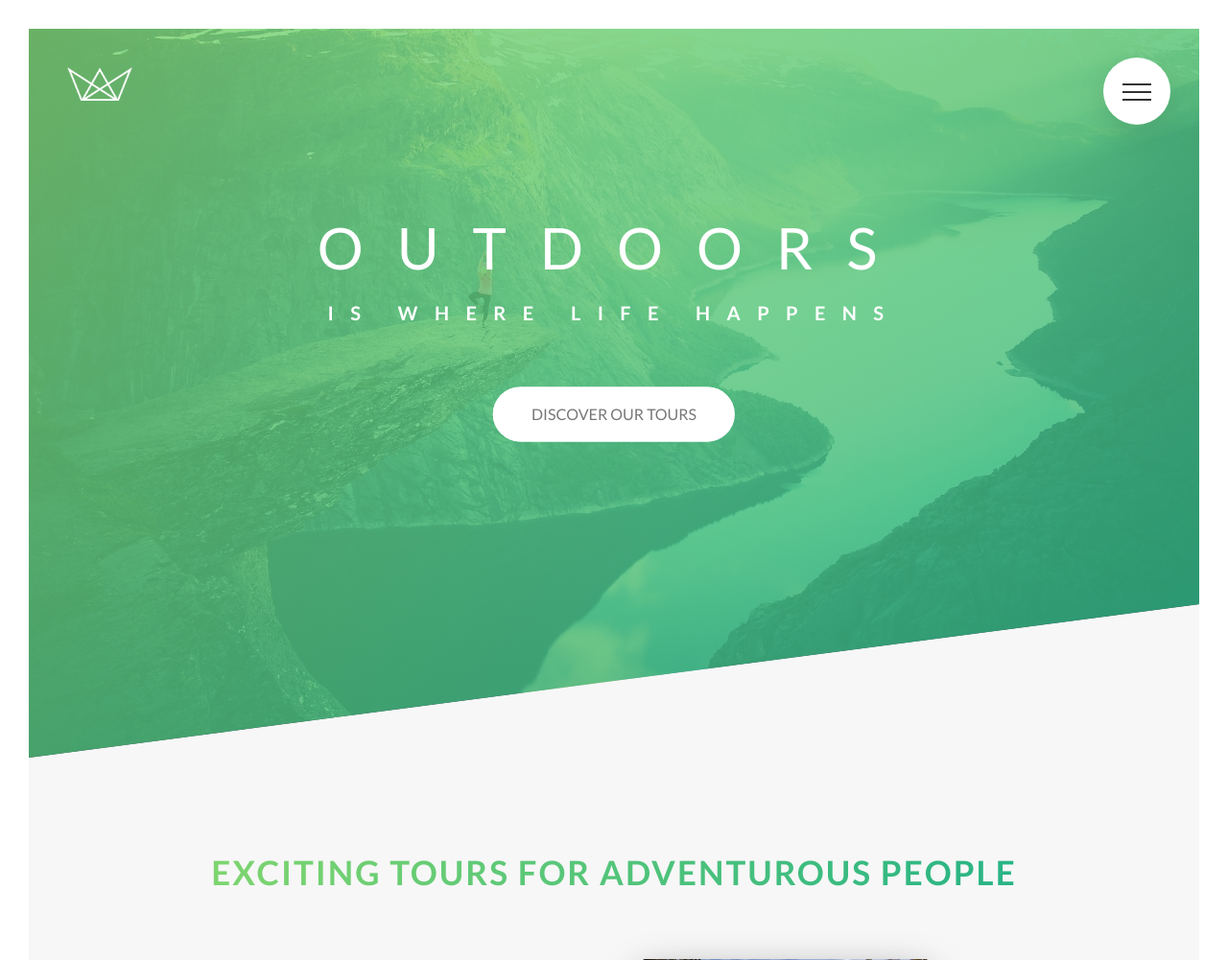
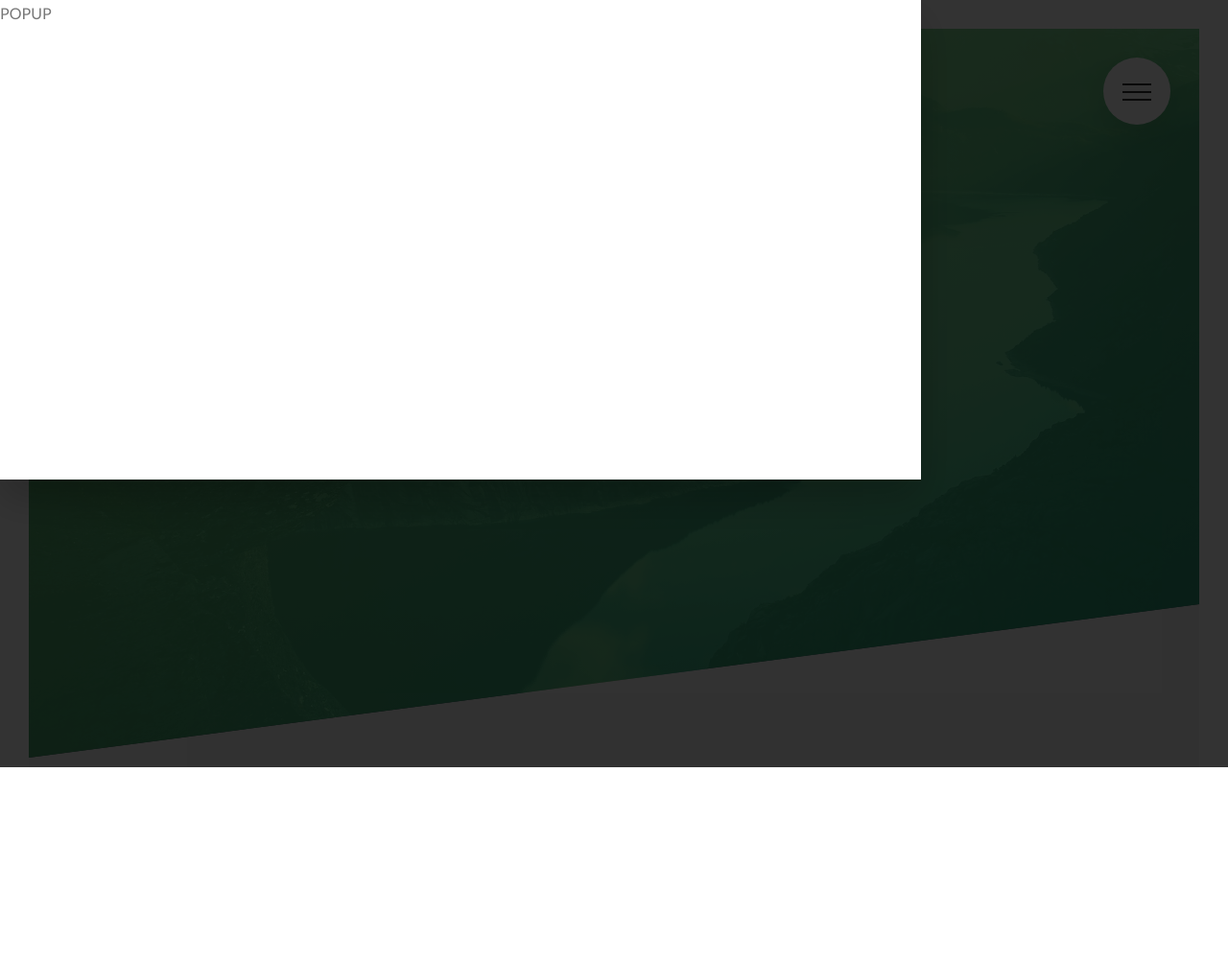
Before and after one commit to Tyler-Pritchard/SASS-template, a PHP site: page / in a window 1280 px wide. Shown: the top 1001 px of the page at 96% size. After the commit the page ends 800 px from the top, so only its background shows below. Run offline with PHP 8.4, Linux system fonts and the light colour scheme; style sheets or scripts are compiled from the project's sources.

Commit message:
add popup component

```diff
--- a/index.html
+++ b/index.html
@@ -388,6 +388,12 @@
         </div>
     </footer>
 
+    <div class="popup">
+        <div class="popup__content">
+            POPUP
+        </div>
+    </div>
+
     <!--
     <section class="grid-test">
         <div class="row">
--- /dev/null
+++ b/sass/components/_popup.scss
@@ -0,0 +1,16 @@
+.popup {
+    height: 100vh;
+    width: 100%;
+    position: fixed;
+    top: 0;
+    left: 0;
+    background-color: rgba($color-black, .8);
+    z-index: 9999;
+
+    &__content {
+        width: 75%;
+        height: 50rem;
+        background-color: $color-white;
+        box-shadow: 0 2rem 4rem rgba($color-black, .2);
+    }
+}
--- a/sass/main.scss
+++ b/sass/main.scss
@@ -15,6 +15,7 @@
 @import "components/feature-box";
 @import "components/story";
 @import "components/form";
+@import "components/popup";
 
 @import "layout/grid";
 @import "layout/header";
```
